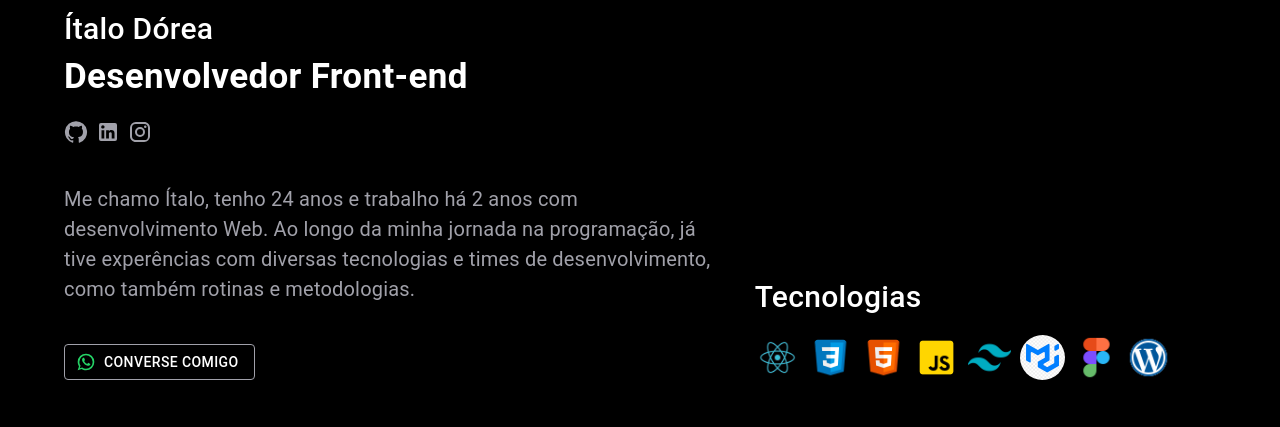
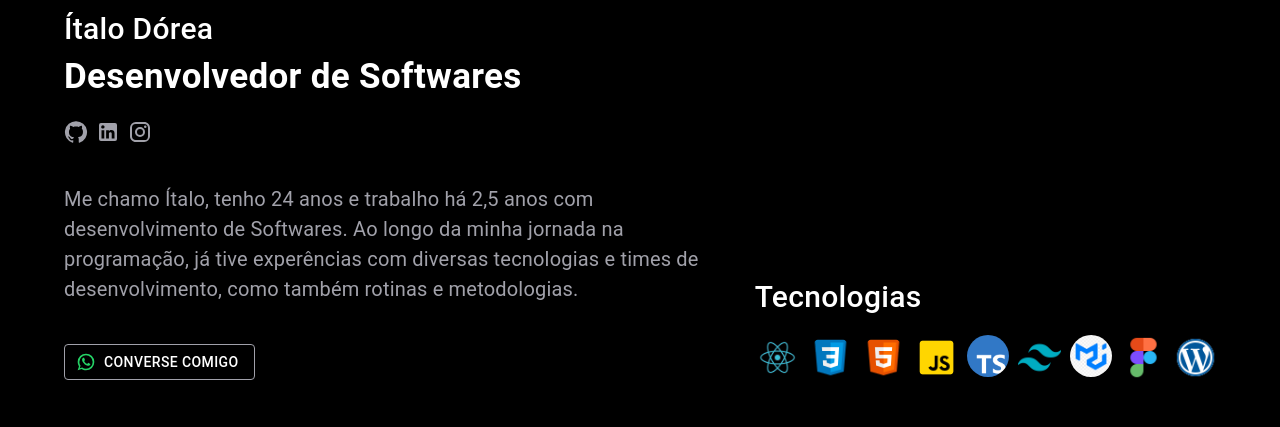
Before and after one commit to ifdc2308/portfolio-italo, a React (Vite) app: page / in a window 1280 px wide. Shown: the part 176-603 px from the top of the page. Built offline with nearby package versions, Linux system fonts and the light colour scheme.

Commit message:
feat: new-tech

```diff
--- a/src/assets/index.js
+++ b/src/assets/index.js
@@ -3,6 +3,7 @@ import reactLogo from "./react.png";
 import cssLogo from "./css.png";
 import htmlLogo from "./html.png";
 import jsLogo from "./js.png";
+import tsLogo from "./typescript.png";
 import tailwindLogo from "./tailwind.png";
 import wordpressLogo from "./wordpress.png";
 import muiLogo from "./mui.png";
@@ -23,6 +24,7 @@ const images = {
   cssLogo,
   htmlLogo,
   jsLogo,
+  tsLogo,
   tailwindLogo,
   wordpressLogo,
   muiLogo,
--- a/src/views/HomePage.jsx
+++ b/src/views/HomePage.jsx
@@ -13,14 +13,14 @@ export const HomePage = () => {
             <Avatar alt="italo_dorea" src={images?.profileImage} sx={{ width: 110, height: 110 }} />
             <Stack spacing={0}>
               <Text sx={styles.subTitle}>Ítalo Dórea</Text>
-              <Text sx={styles.title}>Desenvolvedor Front-end</Text>
+              <Text sx={styles.title}>Desenvolvedor de Softwares</Text>
             </Stack>
             <Stack direction="row" spacing={1} sx={{ pt: 2 }}>
               <GitHub sx={{ color: "#A1A1AA", cursor: "pointer" }} onClick={() => window.open('https://github.com/ifdc2308', '_blank')} />
               <LinkedIn sx={{ color: "#A1A1AA", cursor: "pointer" }} onClick={() => window.open('https://www.linkedin.com/in/%C3%ADtalo-d%C3%B3rea-b11625184/', '_blank')} />
               <Instagram sx={{ color: "#A1A1AA", cursor: "pointer" }} />
             </Stack>
-            <Text sx={styles.desc}>Me chamo Ítalo, tenho 24 anos e trabalho há 2 anos com desenvolvimento Web. Ao longo da minha jornada na programação, já tive experências com diversas tecnologias e times de desenvolvimento, como também rotinas e metodologias.</Text>
+            <Text sx={styles.desc}>Me chamo Ítalo, tenho 24 anos e trabalho há 2,5 anos com desenvolvimento de Softwares. Ao longo da minha jornada na programação, já tive experências com diversas tecnologias e times de desenvolvimento, como também rotinas e metodologias.</Text>
             <Button sx={{ color: "#fff", border: "1px solid #A1A1AA" }} variant="outlined" startIcon={<WhatsApp sx={{ color: "#25D366" }} />} onClick={() => window.open('https://api.whatsapp.com/send?phone=5571985018352&text=Ol%C3%A1%20%C3%ADtalo%2C%20preciso%20falar%20contigo%20sobre%20assuntos%20de%20desenvolvimento', '_blank')}>
               Converse comigo
             </Button>
@@ -41,11 +41,14 @@ export const HomePage = () => {
                 <Tooltip title="Javascript" placement="bottom">
                   <Avatar alt="jsLogo" src={images?.jsLogo} sx={{ width: 45, height: 45 }} />
                 </Tooltip>
+                <Tooltip title="TypeScript" placement="bottom">
+                  <Avatar alt="tsLogo" src={images?.tsLogo} sx={{ width: 42, height: 42 }} />
+                </Tooltip>
                 <Tooltip title="Tailwind.css" placement="bottom">
                   <Avatar alt="tailwindLogo" src={images?.tailwindLogo} sx={{ width: 45, height: 45 }} />
                 </Tooltip>
                 <Tooltip title="Material UI" placement="bottom">
-                  <Avatar alt="muiLogo" src={images?.muiLogo} sx={{ width: 45, height: 45 }} />
+                  <Avatar alt="muiLogo" src={images?.muiLogo} sx={{ width: 42, height: 42 }} />
                 </Tooltip>
                 <Tooltip title="Figma" placement="bottom">
                   <Avatar alt="fiigma" src={images?.figmaLogo} sx={{ width: 45, height: 45 }} />
```
Also changed, not shown: src/assets/typescript.png (added).
